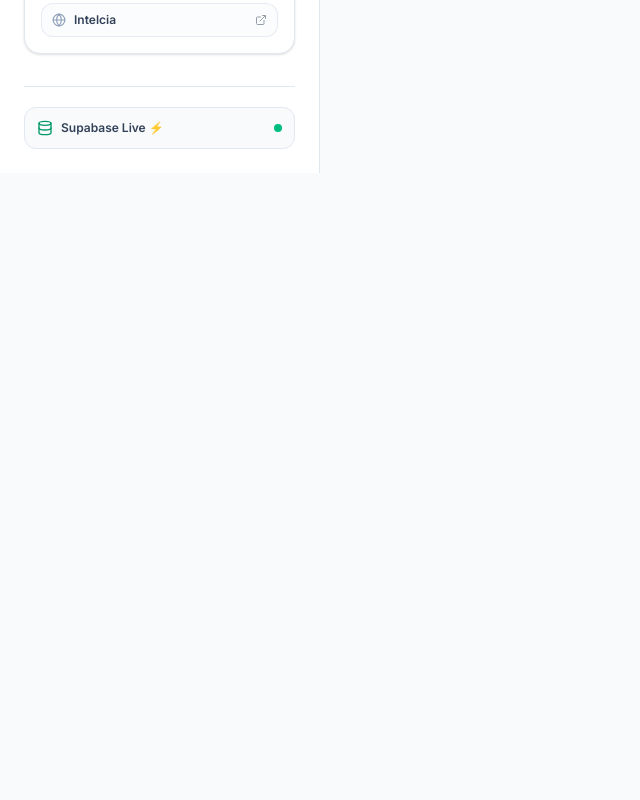
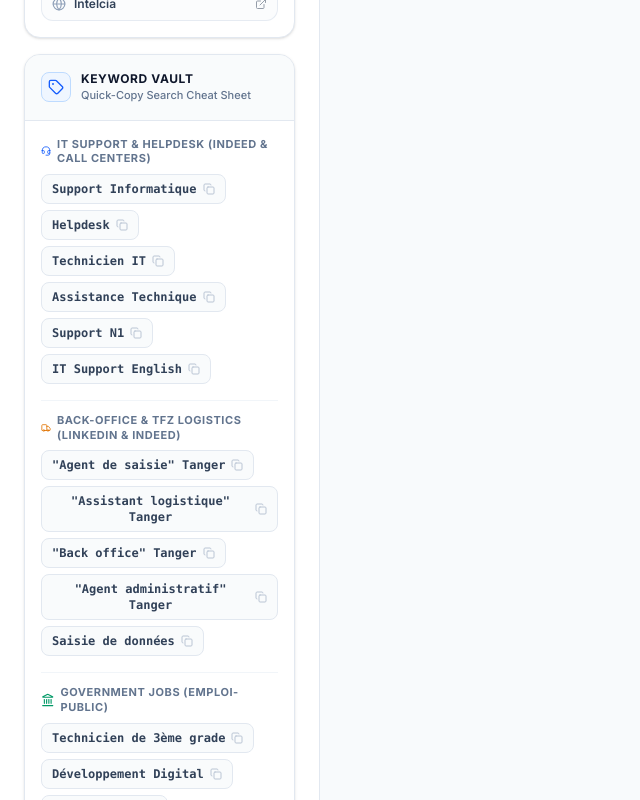
Before and after one commit to solaymanelkharraz/Radar, a React (Vite) app: page / in a window 1280 px wide. Shown: the part 1040-1840 px from the top of the page, without its empty margins (0-640 px from the left). Before the commit the page ends 1213 px from the top, so only its background shows below. Built offline with nearby package versions, Linux system fonts and the light colour scheme; no server answers; the database is empty.

Commit message:
feat: Add KeywordVault Quick-Copy Search Cheat Sheet widget

```diff
--- /dev/null
+++ b/src/components/layout/KeywordVault.jsx
@@ -0,0 +1,127 @@
+import React, { useState } from 'react';
+import { Copy, Check, Tag, Headset, Truck, Landmark, Sparkles } from 'lucide-react';
+
+export function KeywordVault({ isCollapsible = false }) {
+  const [copiedKeyword, setCopiedKeyword] = useState(null);
+  const [isOpen, setIsOpen] = useState(true);
+
+  const categories = [
+    {
+      title: 'IT Support & Helpdesk (Indeed & Call Centers)',
+      icon: Headset,
+      iconColor: 'text-blue-600',
+      keywords: [
+        'Support Informatique',
+        'Helpdesk',
+        'Technicien IT',
+        'Assistance Technique',
+        'Support N1',
+        'IT Support English',
+      ],
+    },
+    {
+      title: 'Back-Office & TFZ Logistics (LinkedIn & Indeed)',
+      icon: Truck,
+      iconColor: 'text-amber-600',
+      keywords: [
+        '"Agent de saisie" Tanger',
+        '"Assistant logistique" Tanger',
+        '"Back office" Tanger',
+        '"Agent administratif" Tanger',
+        'Saisie de données',
+      ],
+    },
+    {
+      title: 'Government Jobs (Emploi-Public)',
+      icon: Landmark,
+      iconColor: 'text-emerald-600',
+      keywords: [
+        'Technicien de 3ème grade',
+        'Développement Digital',
+        'Informatique',
+      ],
+    },
+  ];
+
+  const handleCopy = (keyword) => {
+    navigator.clipboard.writeText(keyword);
+    setCopiedKeyword(keyword);
+    setTimeout(() => {
+      setCopiedKeyword(null);
+    }, 1800);
+  };
+
+  return (
+    <div className="bg-white border border-slate-200 rounded-2xl shadow-sm overflow-hidden text-slate-900 transition-all">
+      {/* Header */}
+      <div
+        onClick={() => isCollapsible && setIsOpen(!isOpen)}
+        className={`p-4 bg-slate-50/80 border-b border-slate-200 flex items-center justify-between ${
+          isCollapsible ? 'cursor-pointer hover:bg-slate-100/80 transition-colors' : ''
+        }`}
+      >
+        <div className="flex items-center gap-2.5">
+          <div className="p-1.5 rounded-lg bg-blue-50 border border-blue-200 text-blue-600">
+            <Tag className="w-4 h-4" />
+          </div>
+          <div>
+            <h3 className="text-xs font-bold uppercase tracking-wider text-slate-900 flex items-center gap-1.5">
+              <span>Keyword Vault</span>
+              {copiedKeyword && (
+                <span className="text-[10px] text-emerald-600 font-extrabold normal-case bg-emerald-50 px-2 py-0.5 rounded-full border border-emerald-200 animate-pulse">
+                  Copied!
+                </span>
+              )}
+            </h3>
+            <p className="text-[11px] text-slate-500 font-medium">Quick-Copy Search Cheat Sheet</p>
+          </div>
+        </div>
+      </div>
+
+      {/* Content */}
+      {isOpen && (
+        <div className="p-4 space-y-4 text-xs">
+          {categories.map((cat, idx) => {
+            const Icon = cat.icon;
+            return (
+              <div
+                key={cat.title}
+                className={`space-y-2 ${idx > 0 ? 'pt-3 border-t border-slate-100' : ''}`}
+              >
+                <div className="flex items-center gap-1.5 text-[11px] font-bold text-slate-500 uppercase tracking-wider">
+                  <Icon className={`w-3.5 h-3.5 ${cat.iconColor}`} />
+                  <span>{cat.title}</span>
+                </div>
+
+                <div className="flex flex-wrap gap-1.5">
+                  {cat.keywords.map((kw) => {
+                    const isCopied = copiedKeyword === kw;
+                    return (
+                      <button
+                        key={kw}
+                        onClick={() => handleCopy(kw)}
+                        title="Click to copy search term"
+                        className={`inline-flex items-center gap-1.5 px-2.5 py-1.5 rounded-lg text-xs font-semibold font-mono border transition-all cursor-pointer active:scale-95 ${
+                          isCopied
+                            ? 'bg-emerald-50 text-emerald-700 border-emerald-300 shadow-sm'
+                            : 'bg-slate-50/80 hover:bg-blue-50 text-slate-700 hover:text-blue-700 border-slate-200 hover:border-blue-300'
+                        }`}
+                      >
+                        <span>{kw}</span>
+                        {isCopied ? (
+                          <Check className="w-3 h-3 text-emerald-600 flex-shrink-0" />
+                        ) : (
+                          <Copy className="w-3 h-3 text-slate-400 group-hover:text-blue-500 flex-shrink-0 opacity-60" />
+                        )}
+                      </button>
+                    );
+                  })}
+                </div>
+              </div>
+            );
+          })}
+        </div>
+      )}
+    </div>
+  );
+}
--- a/src/components/layout/Sidebar.jsx
+++ b/src/components/layout/Sidebar.jsx
@@ -1,12 +1,13 @@
 import React from 'react';
 import { LayoutDashboard, Building2, Plus, Radar as RadarIcon, Database } from 'lucide-react';
 import { SourcingHub } from './SourcingHub';
+import { KeywordVault } from './KeywordVault';
 import { isDemoMode } from '../../config/supabaseClient';
 
 export function Sidebar({ activeView, setActiveView, onOpenAddApp, onOpenAddCompany, applicationsCount, companiesCount }) {
   return (
     <aside className="w-full md:w-80 flex-shrink-0 bg-white border-r border-slate-200 p-6 flex flex-col justify-between min-h-screen">
-      <div className="space-y-7">
+      <div className="space-y-6">
         {/* Brand Logo Header */}
         <div className="flex items-center gap-3.5 px-2 py-2">
           <div className="relative flex items-center justify-center w-10 h-10 rounded-2xl bg-blue-50 border border-blue-200 text-blue-600 shadow-sm">
@@ -92,8 +93,9 @@ export function Sidebar({ activeView, setActiveView, onOpenAddApp, onOpenAddComp
         </nav>
 
         {/* Sourcing Hub Launchpad Widget */}
-        <div className="pt-2">
+        <div className="pt-1 space-y-4">
           <SourcingHub isCollapsible={true} />
+          <KeywordVault isCollapsible={true} />
         </div>
       </div>
 
```
